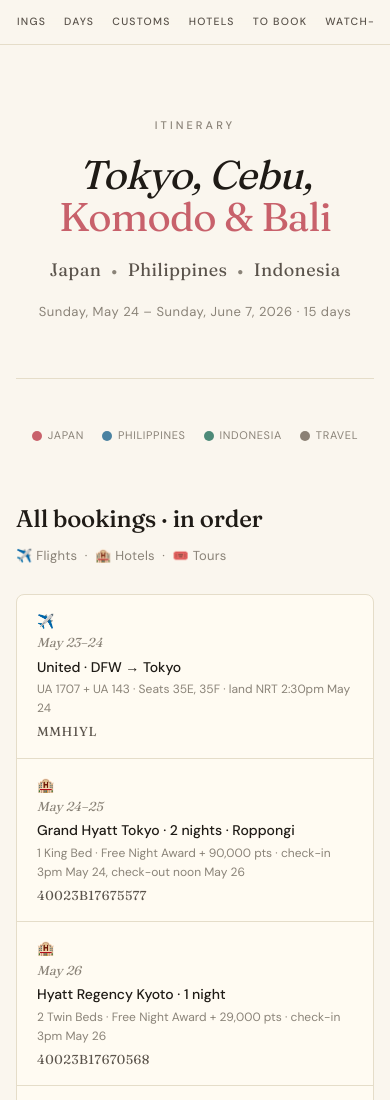
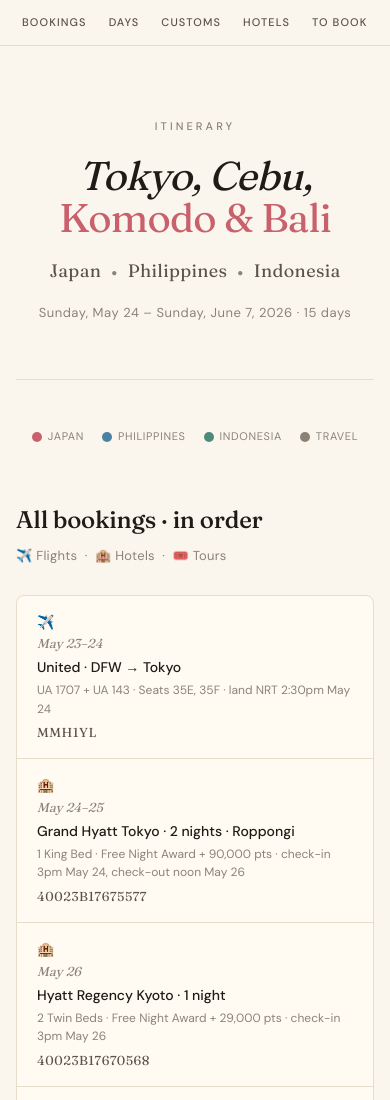
Before and after one commit to grantuberstine/grantlina-asia-trip, a plain HTML site: page index.html in a window 390 px wide. Shown: the top 1100 px of the page. Drawn offline with Linux system fonts and the light colour scheme.

Commit message:
Fix mobile nav: left-align so first items always visible

```diff
--- a/index.html
+++ b/index.html
@@ -67,8 +67,12 @@
     color: var(--jp);
   }
   @media (max-width: 540px) {
-    .sticky-nav-inner { gap: 14px; }
-    .sticky-nav a { font-size: 10.5px; letter-spacing: 0.12em; }
+    .sticky-nav-inner {
+      gap: 18px;
+      justify-content: flex-start;
+      padding-left: 4px;
+    }
+    .sticky-nav a { font-size: 11px; letter-spacing: 0.1em; }
   }
   .section-heading {
     scroll-margin-top: 60px;
```
